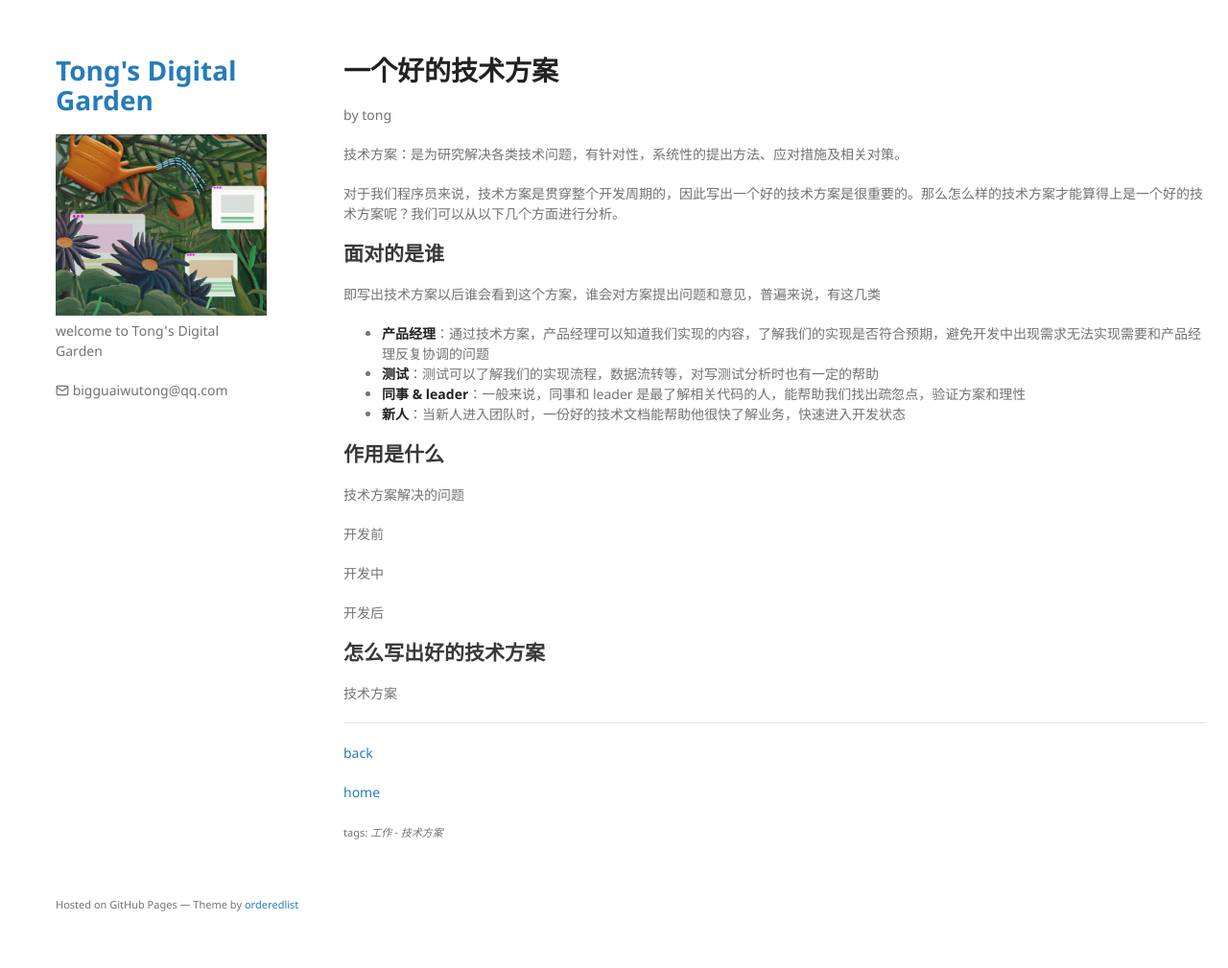
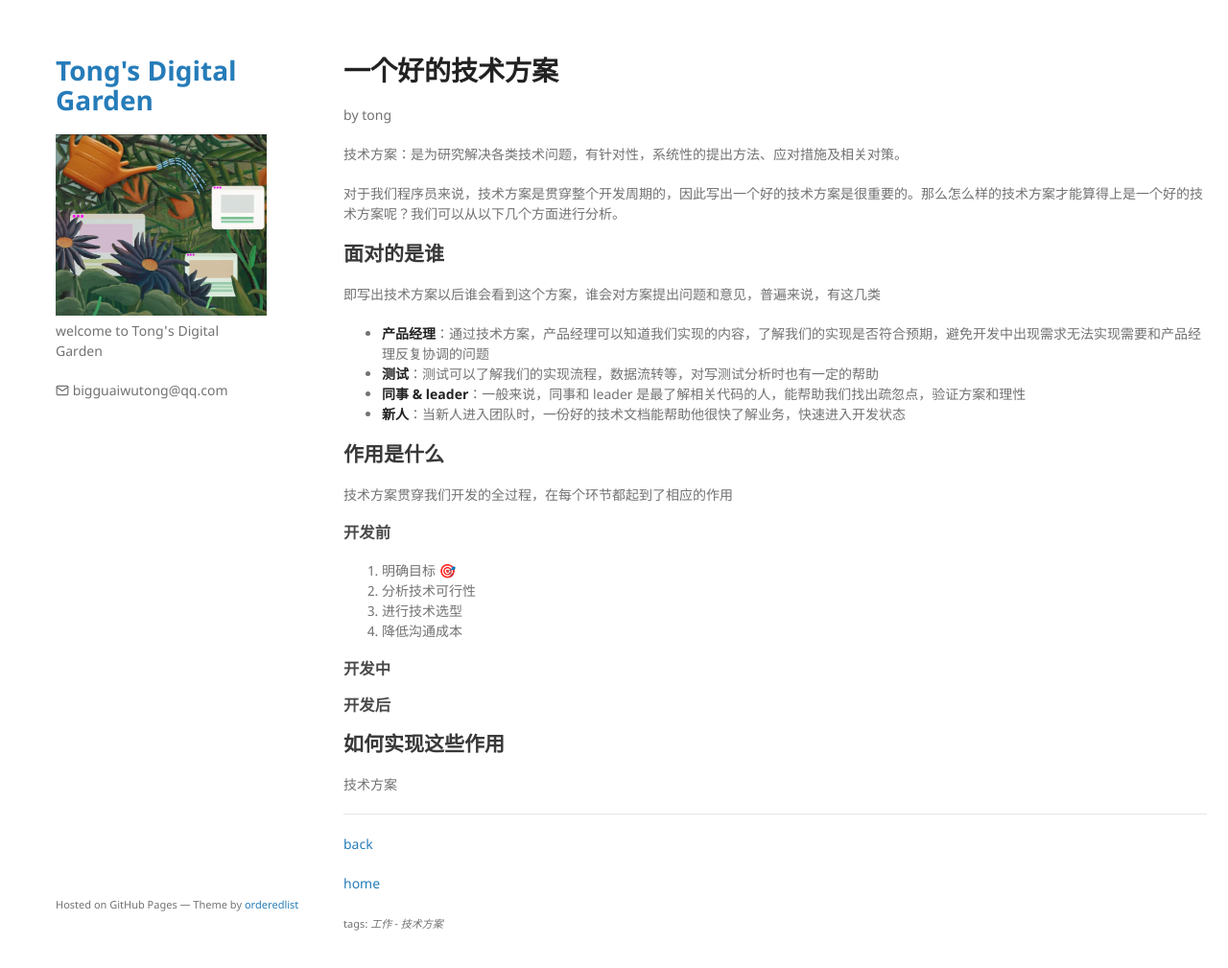
Before and after one commit to TongCodeSpace/TongCodeSpace.github.io, a Jekyll site: the page built from note/想法/记录/什么是一个好的技术方案.md, in a window 1280 px wide and 1022 px high. Shown: the top 1009 px of the window at 96% size. Built offline with Jekyll 4.4.1, drawn with Linux system fonts in a browser that asks for light colours.

Commit message:
vault backup: M .obsidian/workspace.json note/想法/记录/什么是一个好的技术方案.md

```diff
--- a/note/想法/记录/什么是一个好的技术方案.md
+++ b/note/想法/记录/什么是一个好的技术方案.md
@@ -19,15 +19,18 @@ title: 一个好的技术方案
 
 
 ## 作用是什么
-技术方案解决的问题
+技术方案贯穿我们开发的全过程，在每个环节都起到了相应的作用
+### 开发前
+1. 明确目标 🎯
+2. 分析技术可行性
+3. 进行技术选型
+4. 降低沟通成本
 
-开发前
+### 开发中
 
-开发中
+### 开发后
 
-开发后
-
-## 怎么写出好的技术方案
+## 如何实现这些作用
 
 技术方案
 
```
Also changed, not shown: .obsidian/workspace.json.
